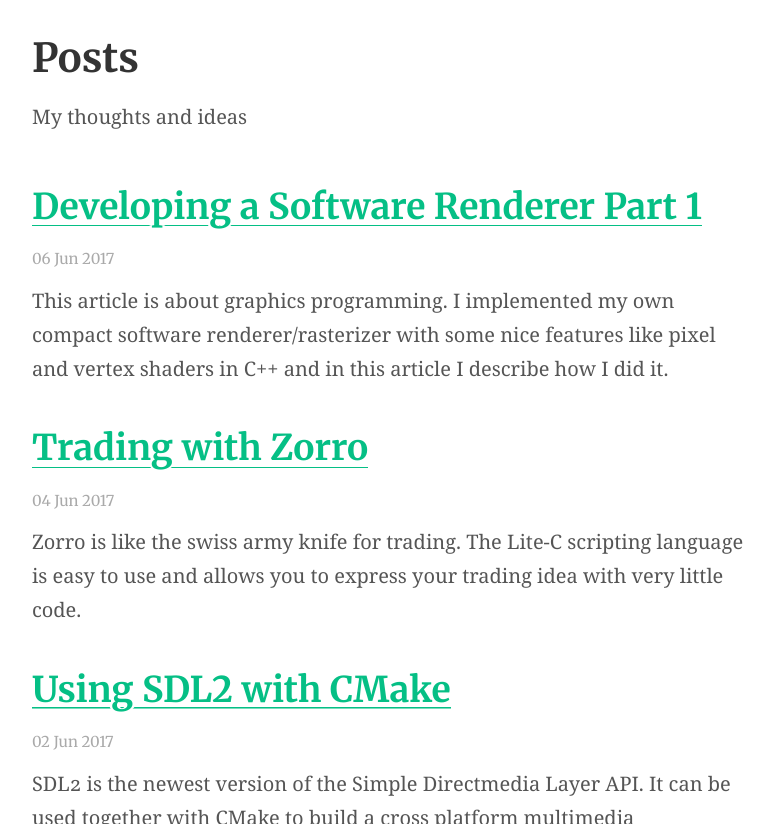
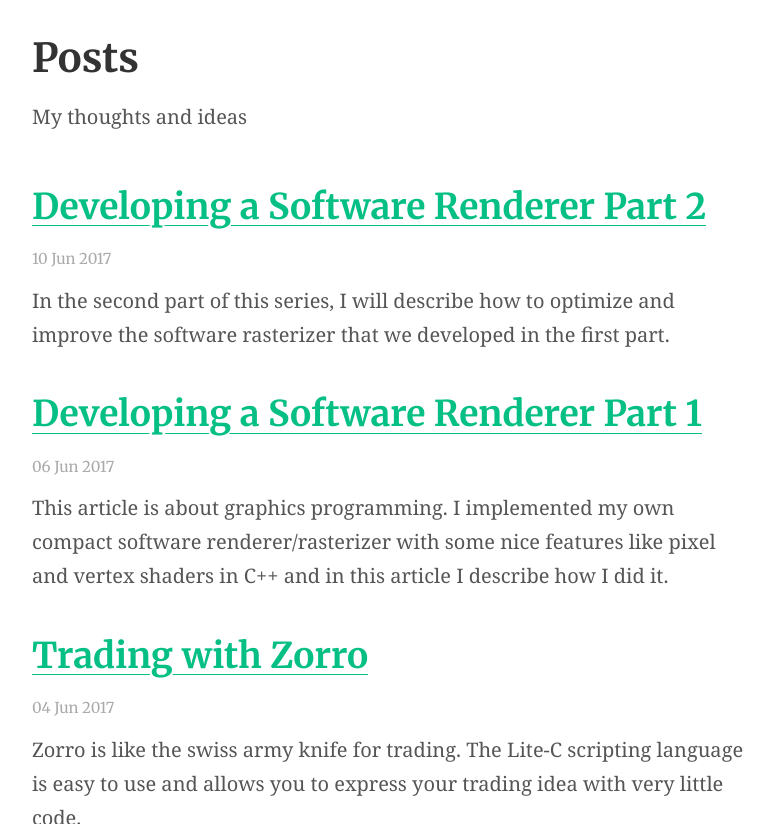
Before and after one commit to trenki2/trenki2.github.io, a Jekyll site: the page built from blog/index.html, in a window 1280 px wide and 900 px high, scrolled down 319 px, cut to the strip 76-900 px from the top of the window. Shown: the whole strip, without its empty margins (251-1025 px from the left). Built offline with Jekyll 4.4.1, drawn with Linux system fonts in a browser that asks for light colours; the list of posts is cut into pages by our own code; part of the change alters nothing that is shown.

Commit message:
Publish software rendering part2

````diff
--- a/_posts/2017-06-06-developing-a-software-renderer-part1.md
+++ b/_posts/2017-06-06-developing-a-software-renderer-part1.md
@@ -2,8 +2,9 @@
 layout: post
 title:  "Developing a Software Renderer Part 1"
 date:   2017-06-06 18:14:00 +0200
+last_modified_at: 2017-06-10 10:10:00 +0200
 feature_image: "https://unsplash.it/1200/400?image=41"
-categories: [Development, Software Rendering]
+categories: [Software Rendering]
 tags: [rasterization, rendering, sdl2, c++]
 excerpt: |
   This article is about graphics programming. I implemented my own compact software
@@ -232,3 +233,5 @@ parameters, perspective correct parameter interpolation, multi-threaded
 rasterization and a pixel shader framework that allows us to configure the per
 pixel operations in a flexible manner to support texture mapping, alpha blending
 and other stuff. These are also topics that will be covered in the next posts.
+
+Continue reading on [Part 2]({% post_url 2017-06-10-developing-a-software-renderer-part2 %})
--- /dev/null
+++ b/_posts/2017-06-10-developing-a-software-renderer-part2.md
@@ -0,0 +1,351 @@
+---
+layout: post
+title:  "Developing a Software Renderer Part 2"
+date:   2017-06-10 10:09:00 +0200
+feature_image: "https://unsplash.it/1200/400?image=41"
+categories: [Software Rendering]
+tags: [rasterization, rendering, c++]
+---
+In the second part of this series, I will describe how to optimize and improve
+the software rasterizer that we developed in the first part.
+
+<!-- more -->
+
+We will use a block based approach to rasterizing the triangles to be able to
+discard regions outside the triangle faster. We will also optimize the inner
+loop so that fever computations are required and refactor our code base to make
+things simple.
+
+## Refactoring
+
+To make it easy to optimize our algorithm from [Part 1]({% post_url
+2017-06-06-developing-a-software-renderer-part1 %}) we will do some refactoring
+first.
+
+We add some utility methods to our `EdgeEquation` and `ParameterEquation`
+classes to be able to step some given the edge and parameter value `v` along the
+x and y axis.
+
+```cpp
+struct EdgeEquation {
+  [...]
+
+  /// Step the equation value v to the x direction.
+
+  float stepX(float v) const
+  {
+    return v + a;
+  }
+
+  /// Step the equation value v to the x direction.
+
+  float stepX(float v, float stepSize) const
+  {
+    return v + a * stepSize;
+  }
+
+  /// Step the equation value v to the y direction.
+
+  float stepY(float v) const
+  {
+    return v + b;
+  }
+
+  /// Step the equation value vto the y direction.
+
+  float stepY(float v, float stepSize) const
+  {
+    return v + b * stepSize;
+  }
+};
+```
+
+For the `ParameterEquation` class the methods look identical.
+
+We encapsulate the edge and parameter equations in a `TriangleEquations` class.
+This allows us to make the `drawTriangle` method shorter and pass all the
+triangle equations to other method. We will need this for the `rasterizeBlock`
+method and also for some edge and parameter stepping methods.
+
+```cpp
+struct TriangleEquations {
+  float area;
+
+  EdgeEquation e0;
+  EdgeEquation e1;
+  EdgeEquation e2;
+
+  ParameterEquation r;
+  ParameterEquation g;
+  ParameterEquation b;
+
+  TriangleEquations(const Vertex &v0, const Vertex &v1, const Vertex &v2)
+  {
+    e0.init(v0, v1);
+    e1.init(v1, v2);
+    e2.init(v2, v0);
+
+    area = 0.5f * (e0.c + e1.c + e2.c);
+
+    // Cull backfacing triangles.
+
+    if (area < 0)
+      return;
+
+    r.init(v0.r, v1.r, v2.r, e0, e1, e2, area);
+    g.init(v0.g, v1.g, v2.g, e0, e1, e2, area);
+    b.init(v0.b, v1.b, v2.b, e0, e1, e2, area);
+  }
+};
+```
+
+We also declare a `PixelData` class which encapsulates the computed per pixel
+data. This class will later be passed to a pixel shader once we have that
+framework implemented. We add a `stepX` and `stepY` utility methods that allows
+us to step the pixel data to the x and y direction.
+
+Using the step  we can compute the pixel data for the corner of a block that
+uses the expensive `evaluate` method and then compute the remaining pixels of
+the block by simply stepping the initial value and avoiding to have to call
+`evaluate` for every pixel.
+
+```cpp
+struct PixelData {
+  float r;
+  float g;
+  float b;
+
+  /// Initialize pixel data for the given pixel coordinates.
+
+  void init(const TriangleEquations &eqn, float x, float y)
+  {
+    r = eqn.r.evaluate(x, y);
+    g = eqn.g.evaluate(x, y);
+    b = eqn.b.evaluate(x, y);
+  }
+
+  /// Step all the pixel data in the x direction.
+
+  void stepX(const TriangleEquations &eqn)
+  {
+    r = eqn.r.stepX(r);
+    g = eqn.g.stepX(g);
+    b = eqn.b.stepX(b);
+  }
+
+  /// Step all the pixel data in the y direction.
+
+  void stepY(const TriangleEquations &eqn)
+  {
+    r = eqn.r.stepY(r);
+    g = eqn.g.stepY(g);
+    b = eqn.b.stepY(b);
+  }
+};
+```
+
+And finally we implement a `EdgeData` class which encapsulates the computed edge
+values for the triangle and also allows for easy stepping along the x and y
+direction.
+
+```cpp
+struct EdgeData {
+  float ev0;
+  float ev1;
+  float ev2;
+
+  /// Initialize the edge data values.
+
+  void init(const TriangleEquations &eqn, float x, float y)
+  {
+    ev0 = eqn.e0.evaluate(x, y);
+    ev1 = eqn.e1.evaluate(x, y);
+    ev2 = eqn.e2.evaluate(x, y);
+  }
+
+  /// Step the edge values in the x direction.
+
+  void stepX(const TriangleEquations &eqn)
+  {
+    ev0 = eqn.e0.stepX(ev0);
+    ev1 = eqn.e1.stepX(ev1);
+    ev2 = eqn.e2.stepX(ev2);
+  }
+
+  /// Step the edge values in the x direction.
+
+  void stepX(const TriangleEquations &eqn, float stepSize)
+  {
+    ev0 = eqn.e0.stepX(ev0, stepSize);
+    ev1 = eqn.e1.stepX(ev1, stepSize);
+    ev2 = eqn.e2.stepX(ev2, stepSize);
+  }
+
+  /// Step the edge values in the y direction.
+
+  void stepY(const TriangleEquations &eqn)
+  {
+    ev0 = eqn.e0.stepY(ev0);
+    ev1 = eqn.e1.stepY(ev1);
+    ev2 = eqn.e2.stepY(ev2);
+  }
+
+  /// Step the edge values in the y direction.
+
+  void stepY(const TriangleEquations &eqn, float stepSize)
+  {
+    ev0 = eqn.e0.stepY(ev0, stepSize);
+    ev1 = eqn.e1.stepY(ev1, stepSize);
+    ev2 = eqn.e2.stepY(ev2, stepSize);
+  }
+
+  /// Test for triangle containment.
+
+  bool test(const TriangleEquations &eqn)
+  {
+    return eqn.e0.test(ev0) && eqn.e1.test(ev1) && eqn.e2.test(ev2);
+  }
+};
+```
+
+## Block Based Rasterization
+
+With all of these helper classes block based triangle rasterization now becomes
+a lot simpler. In the `drawTriangle` method we first compute the triangle
+equations and discard back-facing triangles. We compute the triangle bounding box
+and clip it to the scissor rectangle as we did in [Part 1]({% post_url
+2017-06-06-developing-a-software-renderer-part1 %}).
+
+```cpp
+void drawTriangle(const Vertex& v0, const Vertex &v1, const Vertex &v2)
+{
+  // Compute triangle equations.
+
+  TriangleEquations eqn(v0, v1, v2);
+
+  // Check if triangle is back-facing.
+
+  if (eqn.area < 0)
+    return;
+
+  // Compute triangle bounding box and clip to scissor rect.
+
+  [...]
+
+```
+
+Then we round the bounding box values to a block grid. This allows us to then
+easily step whole blocks in the following for loops which step the x and y
+values in BlockSize steps.
+
+```cpp
+
+  // Round to block grid.
+
+  minX = minX & ~(BlockSize - 1);
+  maxX = maxX & ~(BlockSize - 1);
+  minY = minY & ~(BlockSize - 1);
+  maxY = maxY & ~(BlockSize - 1);
+```
+
+Inside the for loops we compute the `EdgeData` for the four corners and test
+each corner for containment in the triangle. If all are outside we can safely
+reject the whole block. If all are inside we can rasterize a fully covered block
+with `rasterizeBlock<false>` where the template parameter tells if the edge
+equations should be computed or not. Since the block is fully covered the edge
+equations will not need to be computed and we can pass false. If the block is
+partially covered we call `rasterizeBlock<true>` to make that function also
+compute the edge equations.
+
+```cpp
+  float s = (float)BlockSize - 1;
+
+  // Add 0.5 to sample at pixel centers
+
+  for (float x = minX + 0.5f, xm = maxX + 0.5f; x <= xm; x += BlockSize)
+  for (float y = minY + 0.5f, ym = maxY + 0.5f; y <= ym; y += BlockSize)
+  {
+    // Test if block is inside or outside triangle or touches it
+
+    EdgeData e00; e00.init(eqn, x, y);
+    EdgeData e01 = e00; e01.stepY(eqn, s);
+    EdgeData e10 = e00; e10.stepX(eqn, s);
+    EdgeData e11 = e01; e11.stepX(eqn, s);
+
+    int result = e00.test(eqn) + e01.test(eqn) + e10.test(eqn) + e11.test(eqn);
+
+    // All out.
+
+    if (result == 0)
+      continue;
+
+    if (result == 4)
+      // Fully Covered
+
+      rasterizeBlock<false>(eqn, x, y);
+    else
+      // Partially Covered
+
+      rasterizeBlock<true>(eqn, x, y);
+  }
+}
+```
+
+Block rasterization also becomes simple with the help of our utility classes and
+methods. We compute the edge and pixel values for the top-left corner of the
+block and step them along the x and y direction to avoid having to compute the
+whole equation per pixel.
+
+```cpp
+template <bool TestEdges>
+void rasterizeBlock(const TriangleEquations &eqn, float x, float y)
+{
+  PixelData po;
+  po.init(eqn, x, y);
+
+  EdgeData eo;
+  if (TestEdges)
+    eo.init(eqn, x, y);
+
+  for (float yy = y; yy < y + BlockSize; yy += 1.0f)
+  {
+    PixelData pi = po;
+
+    EdgeData ei;
+    if (TestEdges)
+      ei = eo;
+
+    for (float xx = x; xx < x + BlockSize; xx += 1.0f)
+    {
+      if (!TestEdges || ei.test(eqn))
+      {
+        int rint = (int)(pi.r * 255);
+        int gint = (int)(pi.g * 255);
+        int bint = (int)(pi.b * 255);
+        Uint32 color = SDL_MapRGB(m_surface->format, rint, gint, bint);
+        putpixel(m_surface, (int)xx, (int)yy, color);
+      }
+
+      pi.stepX(eqn);
+      if (TestEdges)
+        ei.stepX(eqn);
+    }
+
+    po.stepY(eqn);
+    if (TestEdges)
+      eo.stepY(eqn);
+  }
+}
+```
+
+## Conclusion
+
+Our block based approach works and it is definitely faster then the simple
+approach from the first part.
+
+Other improvements yet to come are the support of texture coordinates and other
+per vertex parameters, perspective correct parameter interpolation,
+multi-threaded rasterization and a pixel shader framework that allows us to
+configure the per pixel operations in a flexible manner to support texture
+mapping, alpha blending and other stuff. These are topics that will be covered
+in the next posts.
````
